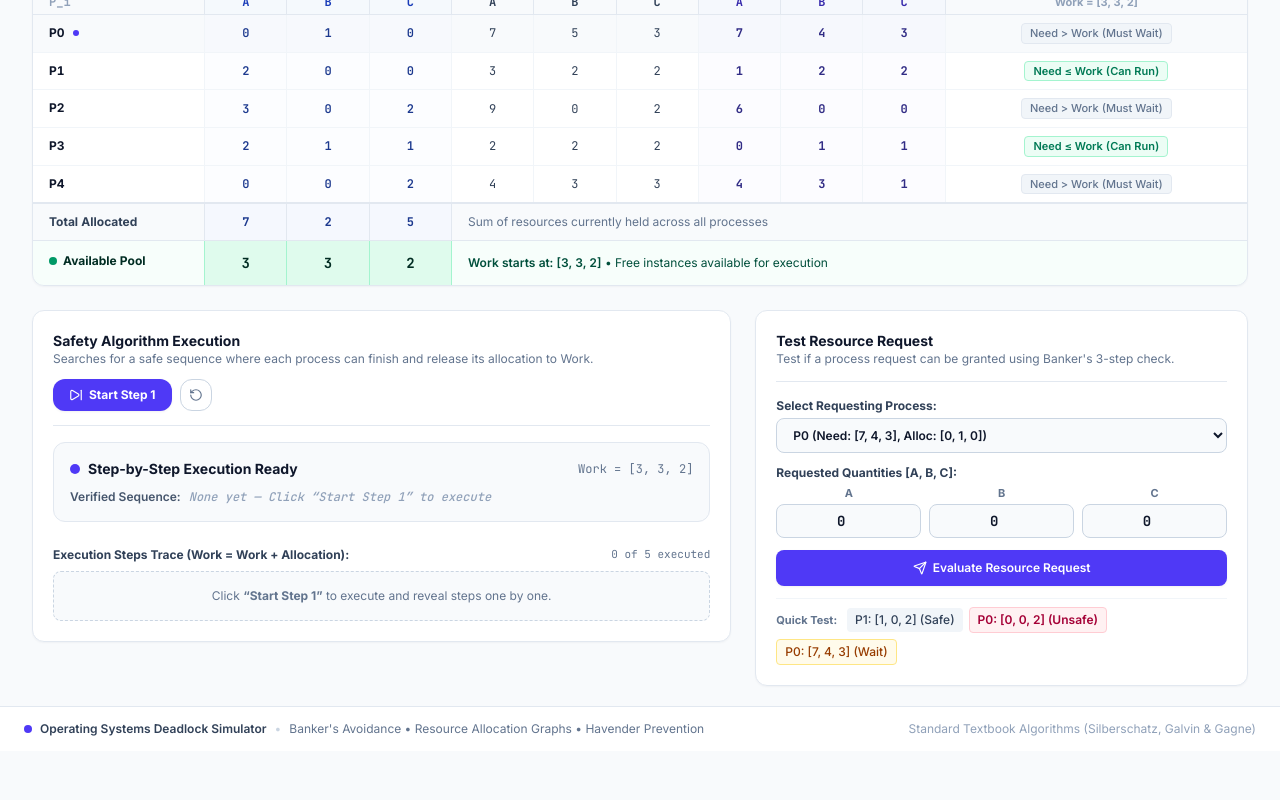
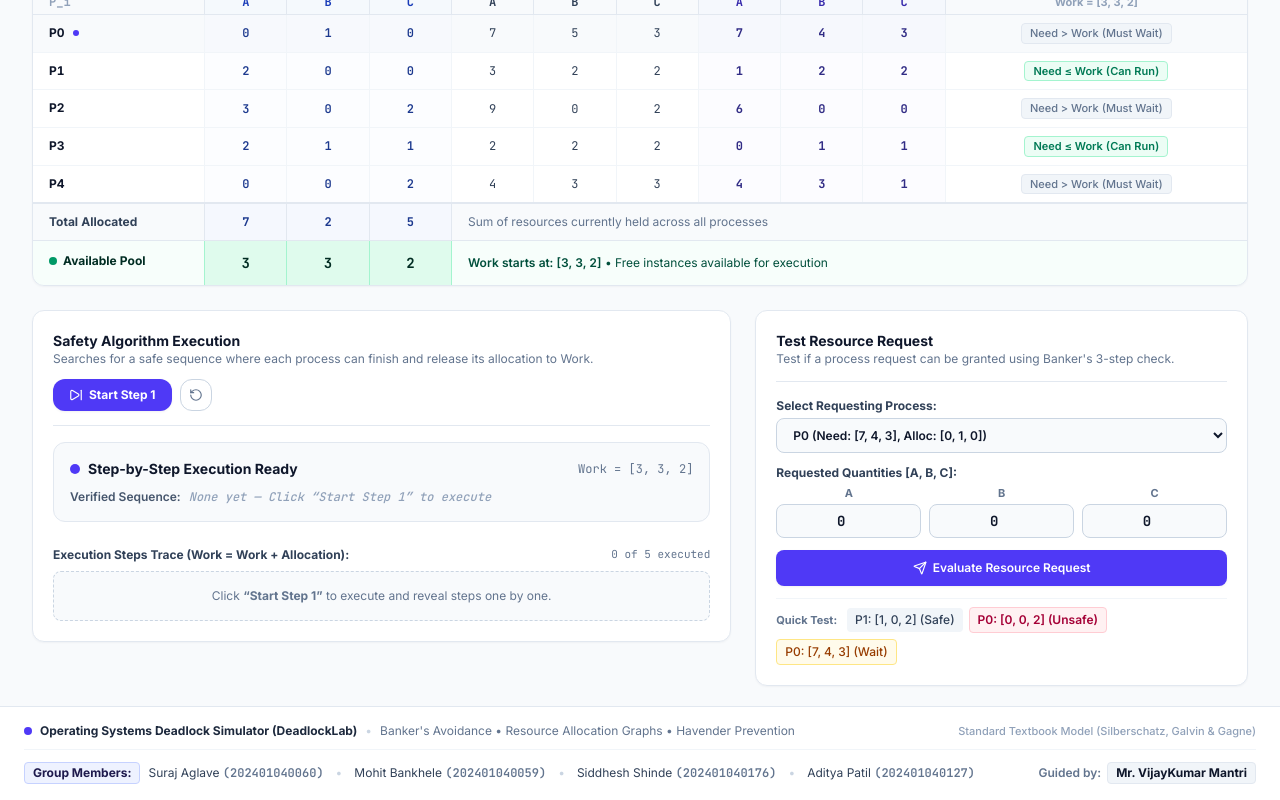
Before and after one commit to mohit-0717/Deadlock, a React (Vite) app: page / in a window 1280 px wide. Shown: the part 522-1322 px from the top of the page. Before the commit the page ends 1273 px from the top, so only its background shows below. Built offline with nearby package versions, Linux system fonts and the light colour scheme.

Commit message:
feat: add group members and guide details to footer and README

```diff
--- a/src/App.tsx
+++ b/src/App.tsx
@@ -104,21 +104,49 @@ export default function App() {
       </main>
 
       {/* 3. Clean Academic Footer */}
-      <footer className="border-t border-slate-200 bg-white py-3.5 px-4 sm:px-6 text-xs text-slate-500 mt-auto">
-        <div className="w-full max-w-[1720px] mx-auto flex flex-col sm:flex-row items-center justify-between gap-2">
-          <div className="flex items-center gap-2">
-            <span className="w-2 h-2 rounded-full bg-indigo-600" />
-            <span className="font-semibold text-slate-700">
-              Operating Systems Deadlock Simulator
-            </span>
-            <span className="text-slate-300">&bull;</span>
-            <span className="text-slate-500">
-              Banker&apos;s Avoidance &bull; Resource Allocation Graphs &bull; Havender Prevention
+      <footer className="border-t border-slate-200 bg-white py-4 px-4 sm:px-6 text-xs text-slate-600 mt-auto shadow-2xs">
+        <div className="w-full max-w-[1720px] mx-auto space-y-3">
+          {/* Top row: Project Title & Reference */}
+          <div className="flex flex-col sm:flex-row items-center justify-between gap-2 border-b border-slate-100 pb-2.5">
+            <div className="flex flex-wrap items-center gap-2">
+              <span className="w-2 h-2 rounded-full bg-indigo-600 shrink-0" />
+              <span className="font-bold text-slate-800">
+                Operating Systems Deadlock Simulator (DeadlockLab)
+              </span>
+              <span className="text-slate-300 hidden sm:inline">&bull;</span>
+              <span className="text-slate-500">
+                Banker&apos;s Avoidance &bull; Resource Allocation Graphs &bull; Havender Prevention
+              </span>
+            </div>
+            <span className="text-slate-400 font-medium text-[11px]">
+              Standard Textbook Model (Silberschatz, Galvin &amp; Gagne)
             </span>
           </div>
-          <span className="text-slate-400">
-            Standard Textbook Algorithms (Silberschatz, Galvin &amp; Gagne)
-          </span>
+
+          {/* Bottom row: Group Members & Project Guide */}
+          <div className="flex flex-col md:flex-row items-start md:items-center justify-between gap-3 text-xs">
+            <div className="flex flex-col sm:flex-row sm:items-center gap-1.5 sm:gap-2 flex-wrap">
+              <span className="font-bold text-indigo-950 bg-indigo-50 px-2 py-0.5 rounded border border-indigo-200 shrink-0">
+                Group Members:
+              </span>
+              <div className="flex flex-wrap items-center gap-x-3 gap-y-1 text-slate-700">
+                <span>Suraj Aglave <span className="font-mono text-slate-500 font-semibold">(202401040060)</span></span>
+                <span className="text-slate-300 hidden sm:inline">&bull;</span>
+                <span>Mohit Bankhele <span className="font-mono text-slate-500 font-semibold">(202401040059)</span></span>
+                <span className="text-slate-300 hidden sm:inline">&bull;</span>
+                <span>Siddhesh Shinde <span className="font-mono text-slate-500 font-semibold">(202401040176)</span></span>
+                <span className="text-slate-300 hidden sm:inline">&bull;</span>
+                <span>Aditya Patil <span className="font-mono text-slate-500 font-semibold">(202401040127)</span></span>
+              </div>
+            </div>
+
+            <div className="flex items-center gap-1.5 shrink-0">
+              <span className="font-semibold text-slate-500">Guided by:</span>
+              <span className="font-bold text-slate-900 bg-slate-100 px-2 py-0.5 rounded border border-slate-200">
+                Mr. VijayKumar Mantri
+              </span>
+            </div>
+          </div>
         </div>
       </footer>
     </div>
```
Also changed, not shown: 1 other file (tests, documents, lock files or other folders).
